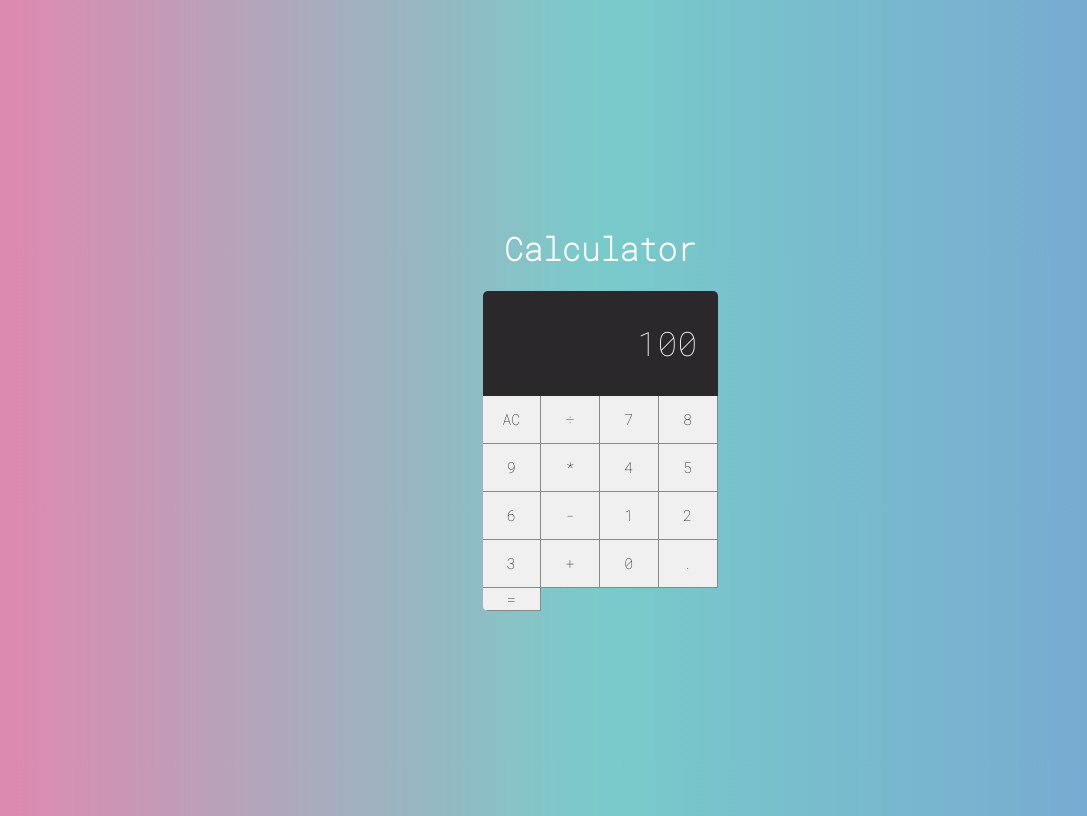
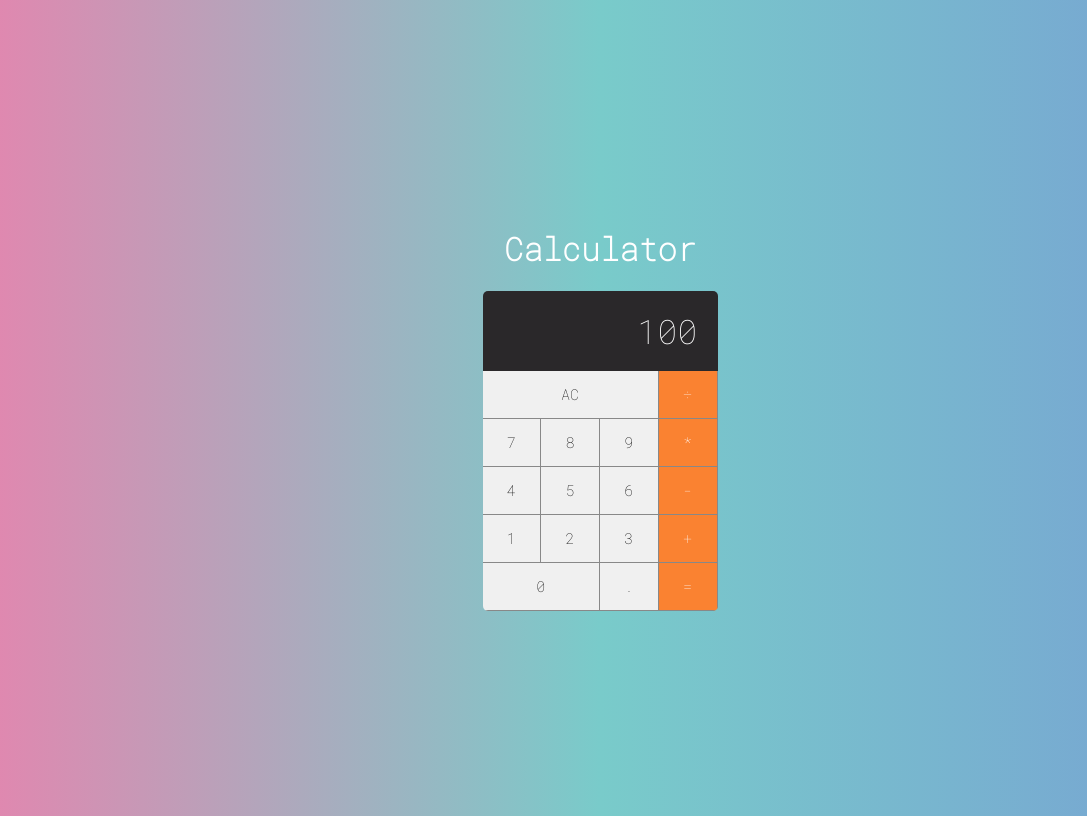
Before and after one commit to Scrowszinho/Calculadora, a React (Create React App) app: page / in a window 1280 px wide. Shown: the whole page, without its empty margins (40-1127 px from the left). Built offline with nearby package versions, Linux system fonts and the light colour scheme.

Commit message:
Feat: Atualizando o calculator

```diff
--- a/src/main/Calcuator.css
+++ b/src/main/Calcuator.css
@@ -3,8 +3,9 @@
     width: 235px;
     border-radius: 5px;
     overflow: hidden;
+
     display: grid;
     overflow: hidden;
     grid-template-columns: repeat(4, 25%);
-    grid-template-rows:1fr 48px 48px 48px 48px;
+    grid-template-rows:1fr 48px 48px 48px 48px 48px;
 }
--- a/src/main/Calculator.jsx
+++ b/src/main/Calculator.jsx
@@ -4,29 +4,44 @@
 import Button from '../components/Button';
 import Display from '../components/Display';
 export default class Calculator extends Component {
+
+    clearMemory(){
+        console.log('Limpar');
+    }
+
+    setOperation(operation){
+        console.log(operation);
+    }
+
+    addDigit(n){
+        console.log(n);
+    }
+
     render() {
+        const addDigit = n => this.addDigit(n);
+        const setOperation = op => this.setOperation(op);
         return (
             <div>
                 <h1>Calculator</h1>
                 <div className='calculator'>
                     <Display value={100}/>
-                    <Button label='AC'/>
-                    <Button label='÷'/>
-                    <Button label='7'/>
-                    <Button label='8'/>
-                    <Button label='9'/>
-                    <Button label='*'/>
-                    <Button label='4'/>
-                    <Button label='5'/>
-                    <Button label='6'/>
-                    <Button label='-'/>
-                    <Button label='1'/>
-                    <Button label='2'/>
-                    <Button label='3'/>
-                    <Button label='+'/>
-                    <Button label='0'/>
-                    <Button label='.'/>
-                    <Button label='='/>
+                    <Button label='AC' click={() => this.clearMemory()} triple/>
+                    <Button label='÷' click={setOperation} operation/>
+                    <Button label='7' click={addDigit}/>
+                    <Button label='8' click={addDigit}/>
+                    <Button label='9' click={addDigit}/>
+                    <Button label='*' click={setOperation} operation/>
+                    <Button label='4' click={addDigit}/>
+                    <Button label='5' click={addDigit}/>
+                    <Button label='6' click={addDigit}/>
+                    <Button label='-' click={setOperation} operation/>
+                    <Button label='1' click={addDigit}/>
+                    <Button label='2' click={addDigit}/>
+                    <Button label='3' click={addDigit}/>
+                    <Button label='+' click={setOperation} operation/>
+                    <Button label='0' click={addDigit} double/>
+                    <Button label='.' click={addDigit}/>
+                    <Button label='=' click={setOperation} operation/>
                 </div>
             </div>
         );
```
